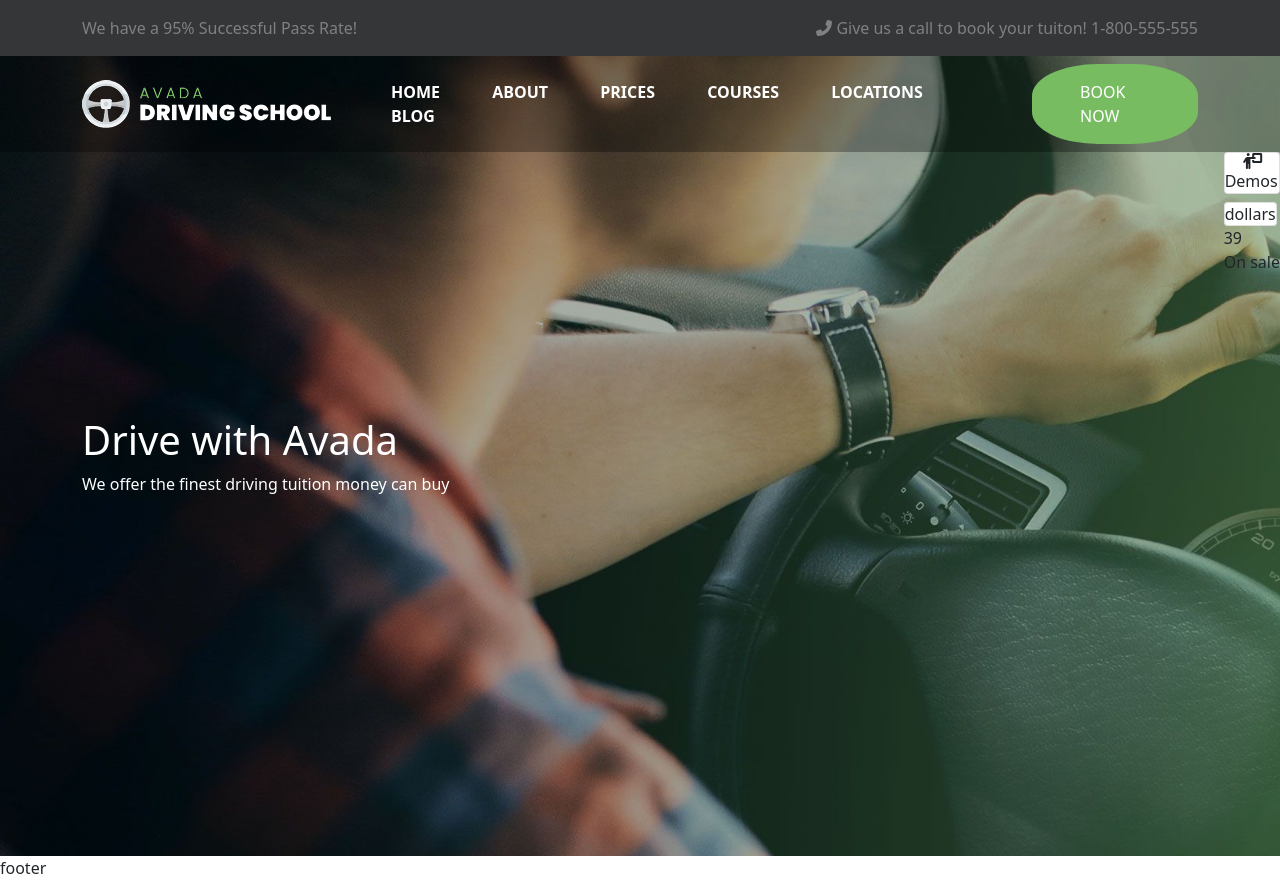
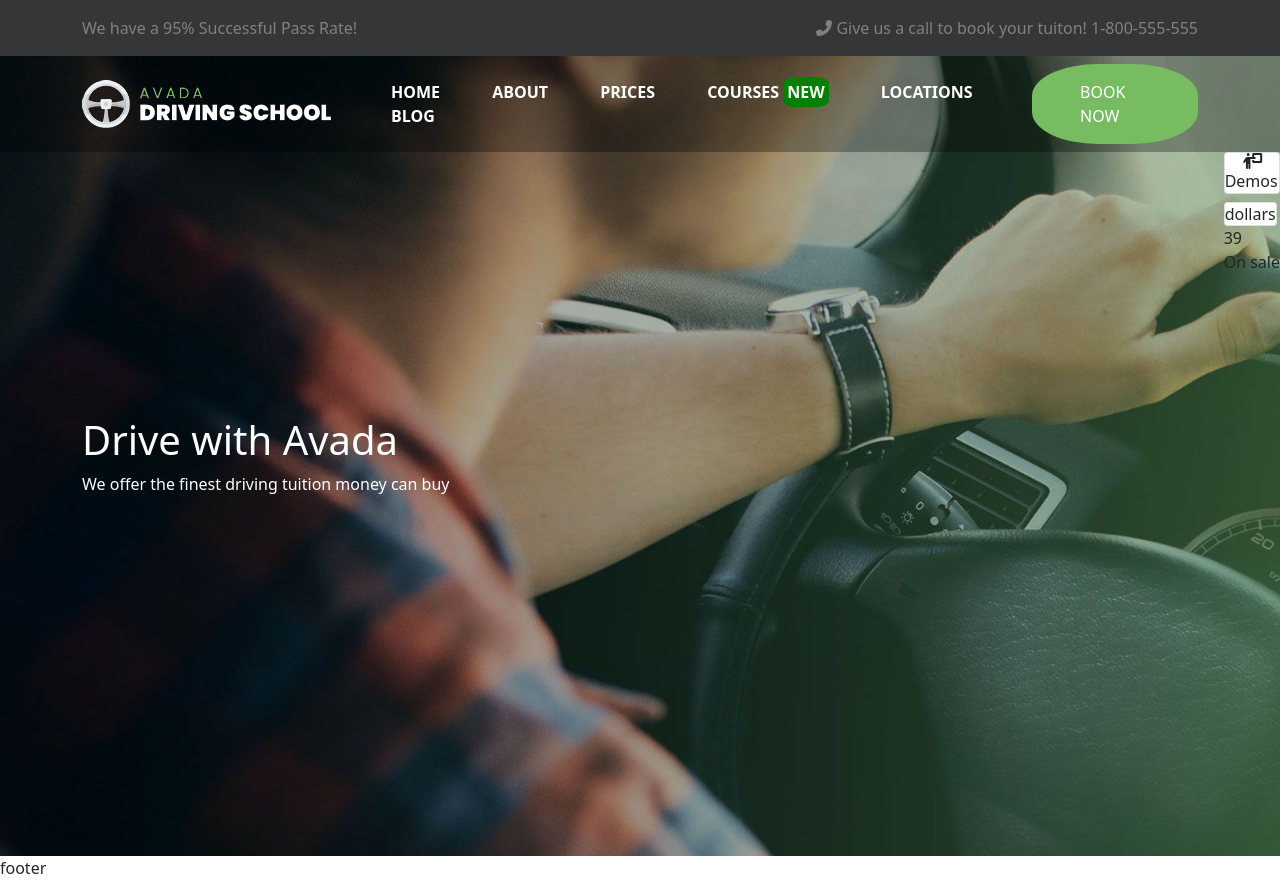
Before and after one commit to LorenzoPrimogeri/proj-html-vuejs, a Vue app: page / in a window 1280 px wide. Built offline with nearby package versions, Linux system fonts and the light colour scheme.

Commit message:
added new on header

```diff
--- a/src/App.vue
+++ b/src/App.vue
@@ -47,4 +47,7 @@ a {
 a:hover {
   color: currentColor !important;
 }
+.bg-green{
+  background-color: lightgreen;
+}
 </style>
--- a/src/assets/data/headerData.js
+++ b/src/assets/data/headerData.js
@@ -1,3 +1,32 @@
-const datArray = ["HOME", "ABOUT", "PRICES", "COURSES", "LOCATIONS", "BLOG"];
+const datArray = [
+    {
+        name: "HOME",
+        tip: false,
+
+    },
+    {
+        name: "ABOUT",
+        tip: false,
+
+    },
+    {
+        name: "PRICES",
+        tip: false,
+
+    },
+    {
+        name: "COURSES",
+        tip: true,
+        label: "NEW",
+    },
+    {
+        name: "LOCATIONS",
+        tip: false,
+    }, {
+        name: "BLOG",
+        tip: false,
+
+    },
+]
 
 export default datArray;
--- a/src/components/HeaderComponent.vue
+++ b/src/components/HeaderComponent.vue
@@ -36,7 +36,12 @@
                     :key="index"
                     class="c-white d-inline mx-4"
                   >
-                    {{ item }}
+                    {{ item.name }}
+                    <span
+                      v-if="(item.boolean = true)"
+                      :class="item.tip ? 'newClass' : ''"
+                      >{{ item.label }}</span
+                    >
                   </li>
                 </ul>
               </div>
@@ -94,4 +99,9 @@ li:hover {
 .specialDiv {
   right: 0;
 }
+.newClass {
+  background-color: green;
+  border-radius: 25%;
+  padding: 4px;
+}
 </style>
```
